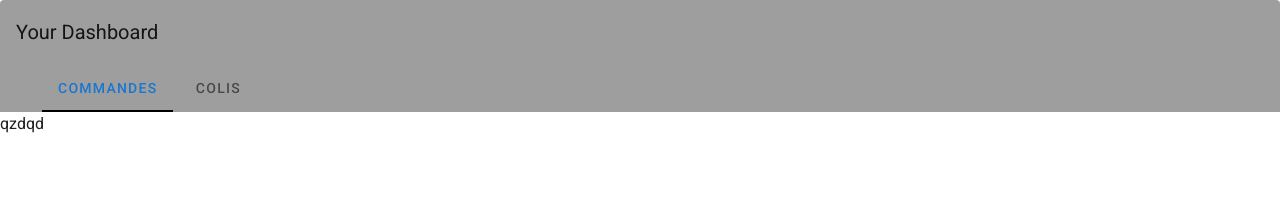
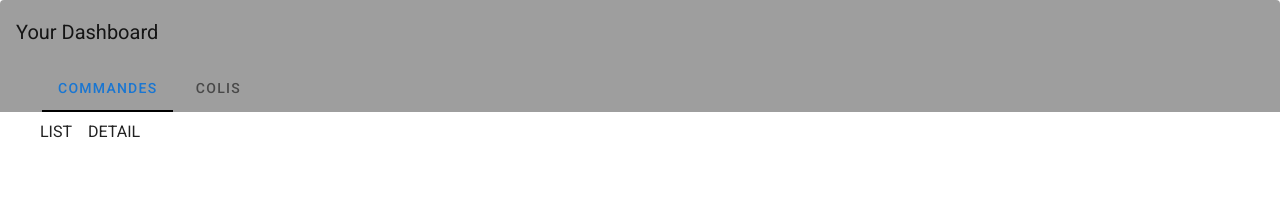
Before and after one commit to Furvent/keyprod-technical-test, a Vue app: page / in a window 1280 px wide. Shown: the top 202 px of the page. Built offline with nearby package versions, Linux system fonts and the light colour scheme.

Commit message:
Add orders vue components

```diff
--- a/src/App.vue
+++ b/src/App.vue
@@ -13,12 +13,12 @@
           </v-tabs>
         </template>
       </v-toolbar>
-      <v-tabs-items v-model="tab">
+      <v-tabs-items v-model="tab" class="mx-10 mt-2">
         <v-tab-item>
-          qzdqd
+          <Orders />
         </v-tab-item>
         <v-tab-item>
-          ghhdtd
+          <Packages />
         </v-tab-item>
       </v-tabs-items>
     </v-card>
@@ -26,16 +26,18 @@
 </template>
 
 <script>
+import Orders from "./components/orders";
+import Packages from "./components/packages";
+
 export default {
   name: "App",
 
-  components: {},
+  components: { Orders, Packages },
 
   data: () => ({
     tab: null,
   }),
 
-  methods: {
-  }
+  methods: {},
 };
 </script>
--- /dev/null
+++ b/src/components/orders.vue
@@ -0,0 +1,23 @@
+<template>
+  <div class="d-flex">
+    <OrdersList/>
+    <OrderDetail class="ml-4"/>
+  </div>
+</template>
+
+<script>
+import OrdersList from "./orders/orders-list";
+import OrderDetail from "./orders/order-detail";
+
+export default {
+  components: {
+    OrdersList,
+    OrderDetail,
+  },
+  computed: {
+    orders() {
+      return this.$store.getters.getAllOrders;
+    },
+  },
+};
+</script>
--- /dev/null
+++ b/src/components/orders/order-detail.vue
@@ -0,0 +1,11 @@
+<template>
+  <div>
+    DETAIL
+  </div>
+</template>
+
+<script>
+  export default {
+
+  }
+</script>
--- /dev/null
+++ b/src/components/orders/orders-list.vue
@@ -0,0 +1,11 @@
+<template>
+  <div>
+    LIST
+  </div>
+</template>
+
+<script>
+  export default {
+
+  }
+</script>
--- /dev/null
+++ b/src/components/packages.vue
@@ -0,0 +1,11 @@
+<template>
+  <div>
+    PACKAGES
+  </div>
+</template>
+
+<script>
+  export default {
+
+  }
+</script>
```
